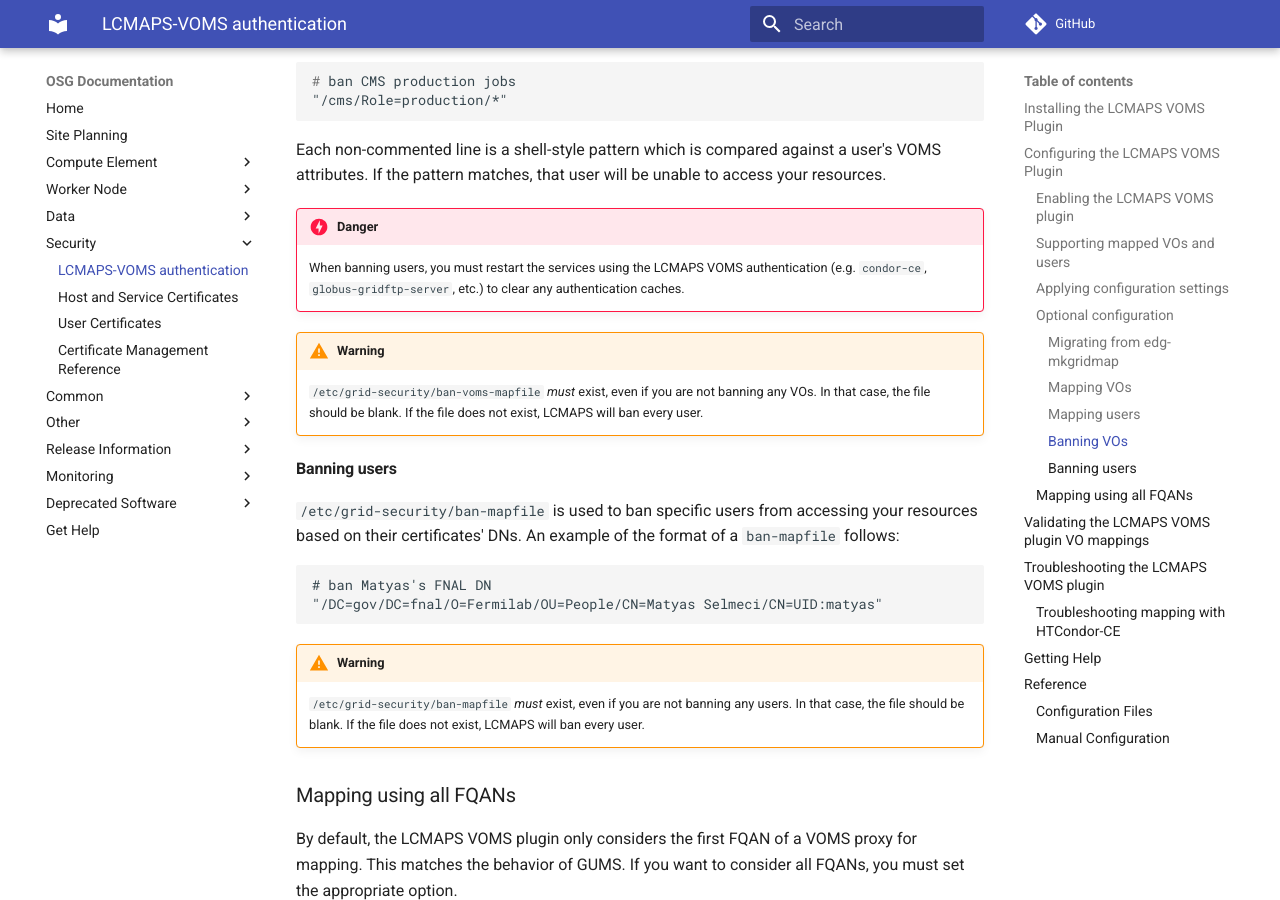
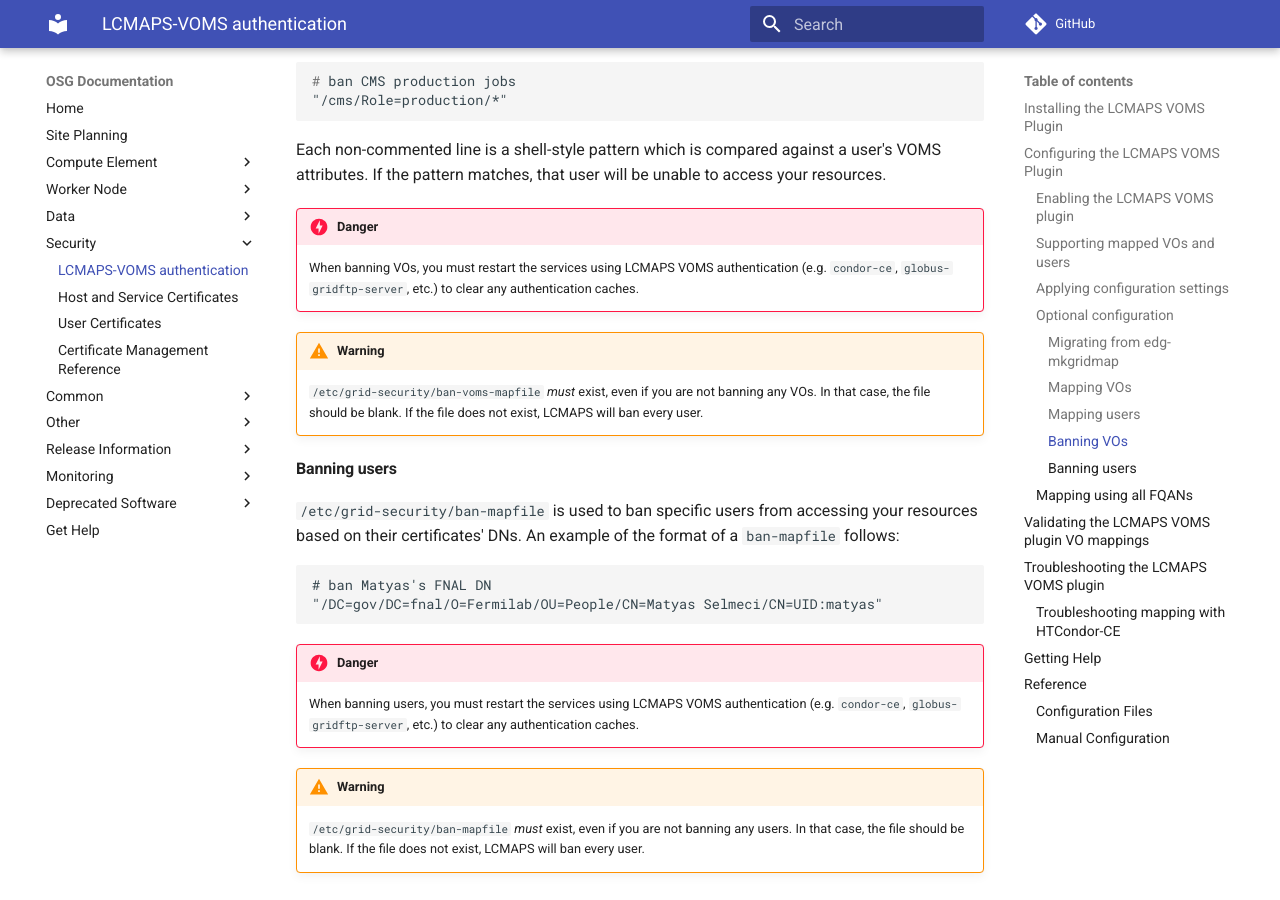
Before and after one commit to osg-htc/docs, an MkDocs documentation site: the page built from docs/security/lcmaps-voms-authentication.md, in a window 1280 px wide and 900 px high, scrolled down 5767 px. Built offline with MkDocs 1.6.1 and Material for MkDocs 9.7.7, drawn with Linux system fonts in a browser that asks for light colours; comment, search, counter and statistics services are not loaded; old or Windows-style settings are respelled for this version of MkDocs.

Commit message:
Add warning to banning users in addition to VOs

````diff
--- a/docs/security/lcmaps-voms-authentication.md
+++ b/docs/security/lcmaps-voms-authentication.md
@@ -213,7 +213,7 @@
 Each non-commented line is a shell-style pattern which is compared against a user's VOMS attributes. If the pattern matches, that user will be unable to access your resources.
 
 !!!danger
-    When banning users, you must restart the services using the LCMAPS VOMS authentication (e.g. `condor-ce`, `globus-gridftp-server`, etc.) to clear any authentication caches.
+    When banning VOs, you must restart the services using LCMAPS VOMS authentication (e.g. `condor-ce`, `globus-gridftp-server`, etc.) to clear any authentication caches.
 
 !!!warning
     `/etc/grid-security/ban-voms-mapfile` *must* exist, even if you are not banning any VOs. In that case, the file should be blank. If the file does not exist, LCMAPS will ban every user.
@@ -227,6 +227,9 @@
 # ban Matyas's FNAL DN
 "/DC=gov/DC=fnal/O=Fermilab/OU=People/CN=Matyas Selmeci/CN=UID:matyas"
 ```
+
+!!!danger
+    When banning users, you must restart the services using LCMAPS VOMS authentication (e.g. `condor-ce`, `globus-gridftp-server`, etc.) to clear any authentication caches.
 
 !!!warning
     `/etc/grid-security/ban-mapfile` *must* exist, even if you are not banning any users. In that case, the file should be blank. If the file does not exist, LCMAPS will ban every user.
````
